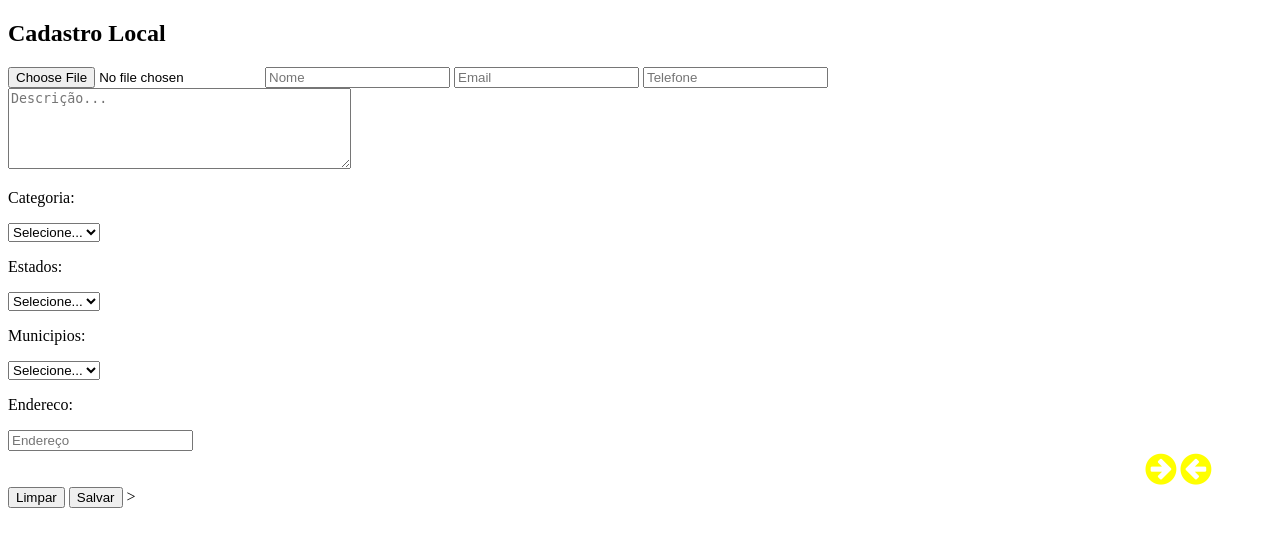
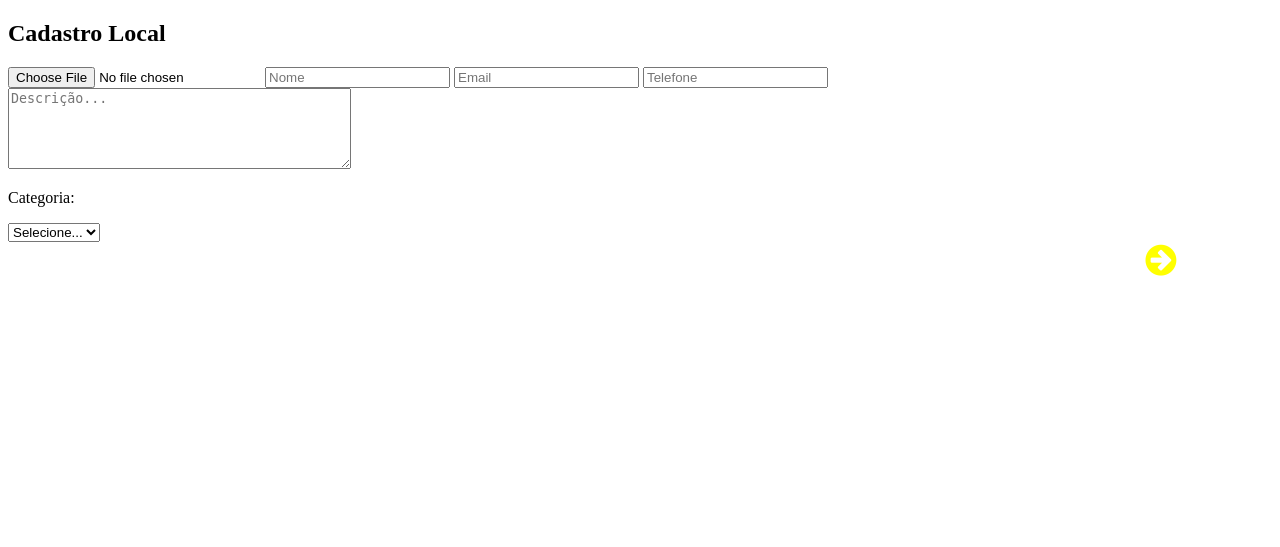
Before and after one commit to LuanAlflen/TCC-IFC, a PHP site: page /tcc/cadastrar.php?id=1 in a window 1280 px wide. Shown: the top 547 px of the page. Run offline with PHP 8.4, Linux system fonts and the light colour scheme; data that the repository does not hold is empty; some libraries are stand-ins or nearby versions.

Commit message:
Add files via upload

```diff
--- a/TCC/app/Views/Local/cadastrar.php
+++ b/TCC/app/Views/Local/cadastrar.php
@@ -17,8 +17,6 @@
             $('#estados').change(function(){
                 if( $(this).val() ) {
                     $('#municipios').hide();
-                    $('.carregando').show();
-
 
                     //http://localhost/tcc/app/controllers/controladorTab.php?marca=$(this).val()
 
@@ -30,7 +28,6 @@
                                 j[i].nome + '</option>';
                         }
                         $('#municipios').html(options).show();
-                        $('.carregando').hide();
                     });
                 } else {
                     $('#municipios').html(
@@ -39,25 +36,49 @@
                 }
             });
 
-            $('#municipios').change(function(){
-                if( $(this).val() ) {
-                    $('.carregando').show();
-                    $.getJSON(
-                        'https://servicodados.ibge.gov.br/api/v1/localidades/municipios'+$('#estados').val()+'/'+$(this).val()+'.json', function(j){
-                            var options = '<option value="">Selecione...</option>';
-                            for (var i = 0; i < j.length; i++) {
-                                options += '<option value="' +
-                                    j[i].id + '">' +
-                                    j[i].nome + '</option>';
-                            }
-                            $('.carregando').hide();
-                        });
-                } else {
-                    $('#carregando').html(
-                        '<option value="">-- Selecione um municipio --</option>'
-                    );
-                }
+            // $('#municipios').change(function(){
+            //     if( $(this).val() ) {
+            //         $.getJSON(
+            //             'https://servicodados.ibge.gov.br/api/v1/localidades/municipios'+$('#estados').val()+'/'+$(this).val()+'.json', function(j){
+            //                 var options = '<option value="">Selecione...</option>';
+            //                 for (var i = 0; i < j.length; i++) {
+            //                     options += '<option value="' +
+            //                         j[i].id + '">' +
+            //                         j[i].nome + '</option>';
+            //                 }
+            //                 $('.carregando').hide();
+            //             });
+            //     } else {
+            //         $('#carregando').html(
+            //             '<option value="">-- Selecione um municipio --</option>'
+            //         );
+            //     }
+            // });
+
+            //DIVIDINDO O FORMULARIO EM DOIS
+
+            $("#anterior").hide();
+            $(".etapa2").hide();
+            $(".btn__form").hide();
+
+            $('#proximo').click(function () {
+                $(".etapa1").hide();
+                $(".etapa2").fadeIn();
+                $("#proximo").hide();
+                $("#anterior").show();
+                $(".btn__form").fadeIn();
+
             });
+
+            $('#anterior').click(function () {
+                $(".etapa1").fadeIn();
+                $(".etapa2").hide();
+                $("#proximo").show();
+                $("#anterior").hide();
+                $(".btn__form").hide();
+            })
+
+
         })
 
     </script>
@@ -72,6 +93,7 @@
 			<h2>Cadastro  <span>Local</span></h2>
 		</div>
 		<form class="form__reg"  method="post"  action="?acao=cadastrar" enctype="multipart/form-data">
+            <div class="etapa1">
             <input class="input" value="<?= $_GET['id'] ?>" type="hidden" name="iduser" placeholder="Id_user" required>
             <input class="input" type="file"  name="foto">
 			<input class="input" type="text"  name="nome"     placeholder="Nome"     required>
@@ -85,6 +107,9 @@
                 <option><?= $categoria->nome ?></option>
             <?php endforeach ?>
             </select>
+            </div>
+
+            <div class="etapa2">
             <p>Estados:</p>
 <!--            Aqui começa o endereco(Estados e municipios)-->
             <?php
@@ -113,8 +138,10 @@
 
             <p>Endereco:</p>
 
-                <input class="input" type="text"  name="endereco" placeholder="Endereço" required>
+                <input id="endereco" class="input" type="text"  name="endereco" placeholder="Endereço" required>
+                <input id="numero" class="input" type="text"  name="numero" placeholder="Nº" required>
 
+            </div>
 
             <i id="proximo" class="fa fa-arrow-circle-right" style="font-size:36px; color: yellow; margin-left:90%;  "></i>
             <i id="anterior" class="fa fa-arrow-circle-left" style="font-size:36px; color: yellow;"></i>
```
